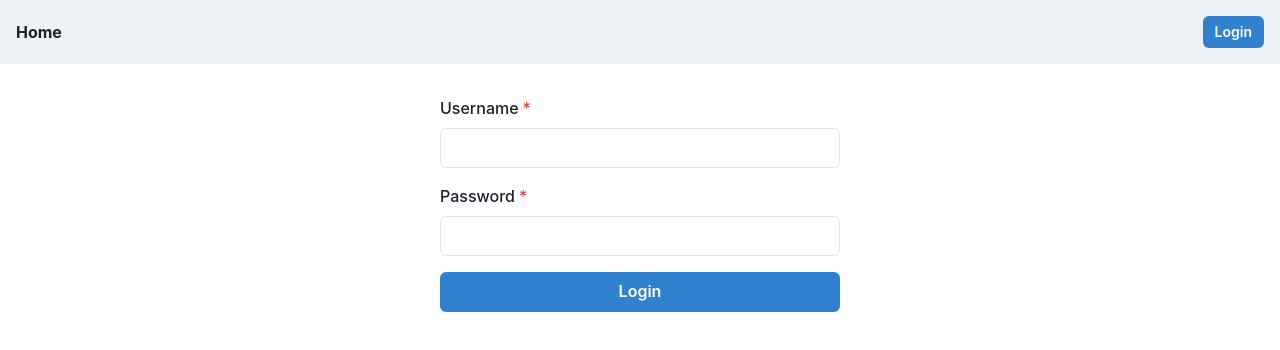
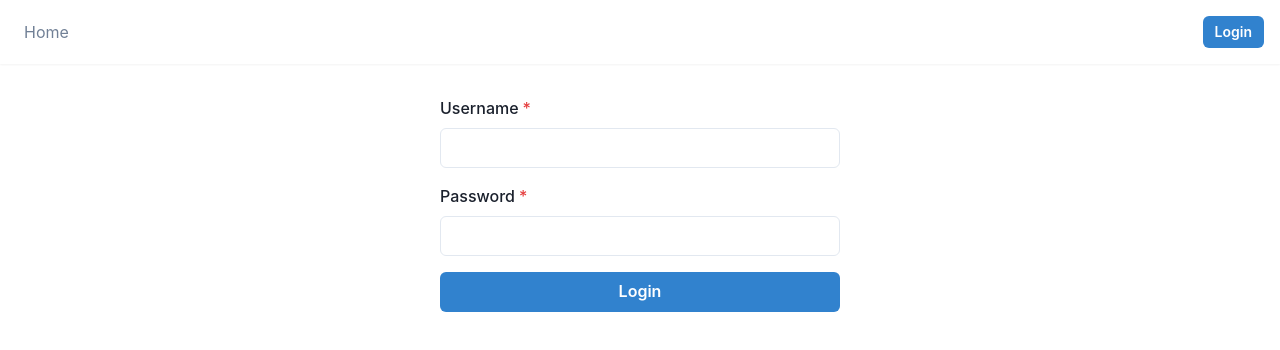
Before and after one commit to sano-suguru/discord-like-app, a React (Vite) app: page /login in a window 1280 px wide. Shown: the top 350 px of the page. Built offline with nearby package versions, Linux system fonts and the light colour scheme.

Commit message:
ナビゲーションバーで現在のページを強調表示

```diff
--- a/src/App.tsx
+++ b/src/App.tsx
@@ -17,6 +17,7 @@ const App: React.FC = () => {
           <Route path="/login" element={<LoginForm />} />
           <Route element={<PrivateRoute />}>
             <Route path="/" element={<Home />} />
+            <Route path="/chat" element={<Chat />} />
             <Route path="/chat/:channelId" element={<Chat />} />
             <Route path="/profile" element={<ProfilePage />} />
           </Route>
--- a/src/api/mockUserApi.ts
+++ b/src/api/mockUserApi.ts
@@ -5,7 +5,7 @@ import { delay } from '../util/delay';
 export const mockUserApi = {
     getProfile: async (): Promise<User> => {
         const authState = useAuthStore.getState();
-        await delay(1000);
+        await delay(500);
         if (!authState.user) {
             throw new Error('User not authenticated');
         }
@@ -14,7 +14,7 @@ export const mockUserApi = {
 
     updateProfile: async (data: UserProfileFormData): Promise<User> => {
         const authState = useAuthStore.getState();
-        await delay(1000);
+        await delay(500);
         if (!authState.user) {
             throw new Error('User not authenticated');
         }
--- a/src/components/ChatArea.tsx
+++ b/src/components/ChatArea.tsx
@@ -2,7 +2,7 @@ import React, { useState, useRef, useEffect } from 'react';
 import { Box, Button, HStack, Input, VStack, Text, IconButton } from '@chakra-ui/react';
 import { DeleteIcon } from '@chakra-ui/icons';
 import { useChatStore } from '../stores/chatStore';
-import { useAuthStore } from '../stores/authStore'; // 追加
+import { useAuthStore } from '../stores/authStore';
 import EditMessageForm from './EditMessageForm';
 import { FileAttachment } from '../types/fileAttachment';
 import FileUploadButton from './FileUploadButton';
@@ -15,7 +15,7 @@ interface ChatAreaProps {
 
 const ChatArea: React.FC<ChatAreaProps> = ({ channelId }) => {
     const { messages, setCurrentChannel, sendMessage, editMessage, deleteMessage, addReaction, removeReaction } = useChatStore();
-    const { username } = useAuthStore(); // 追加
+    const { user } = useAuthStore();
     const [newMessage, setNewMessage] = useState('');
     const [editingMessageId, setEditingMessageId] = useState<string | null>(null);
     const messagesEndRef = useRef<HTMLDivElement>(null);
@@ -33,8 +33,6 @@ const ChatArea: React.FC<ChatAreaProps> = ({ channelId }) => {
     const [attachment, setAttachment] = useState<FileAttachment | null>(null);
 
     const handleFileSelect = async (file: File) => {
-        // 実際のアプリケーションでは、ここでファイルをサーバーにアップロードし、URLを取得します
-        // この例では、ローカルの URL を生成しています
         const url = URL.createObjectURL(file);
         setAttachment({
             name: file.name,
@@ -44,8 +42,8 @@ const ChatArea: React.FC<ChatAreaProps> = ({ channelId }) => {
     };
 
     const handleSend = () => {
-        if ((newMessage.trim() || attachment) && username) {
-            sendMessage(newMessage, username, attachment || undefined);
+        if ((newMessage.trim() || attachment) && user) {
+            sendMessage(newMessage, user.username, attachment || undefined);
             setNewMessage('');
             setAttachment(null);
         }
@@ -57,7 +55,7 @@ const ChatArea: React.FC<ChatAreaProps> = ({ channelId }) => {
     };
 
     const handleDelete = (channelId: string, messageId: string) => {
-        if (window.confirm('Are you sure you want to delete this message?')) {
+        if (window.confirm('このメッセージを削除してもよろしいですか？')) {
             deleteMessage(channelId, messageId);
         }
     };
@@ -75,14 +73,14 @@ const ChatArea: React.FC<ChatAreaProps> = ({ channelId }) => {
                                     onCancel={() => setEditingMessageId(null)}
                                 />
                             ) : (
-                                username && <MessageItem
+                                user && <MessageItem
                                     message={message}
-                                    isOwnMessage={message.username === username}
-                                    currentUsername={username}
+                                    isOwnMessage={message.username === user.username}
+                                    currentUsername={user.username}
                                     onEdit={(messageId) => setEditingMessageId(messageId)}
                                     onDelete={(messageId) => handleDelete(channelId, messageId)}
-                                    onAddReaction={(messageId, emoji) => addReaction(channelId, messageId, emoji, username)}
-                                    onRemoveReaction={(messageId, emoji) => removeReaction(channelId, messageId, emoji, username)}
+                                    onAddReaction={(messageId, emoji) => addReaction(channelId, messageId, emoji, user.username)}
+                                    onRemoveReaction={(messageId, emoji) => removeReaction(channelId, messageId, emoji, user.username)}
                                 />
                             )}
                         </Box>
--- a/src/components/Navbar.tsx
+++ b/src/components/Navbar.tsx
@@ -1,36 +1,60 @@
 import React from 'react';
-import { Box, Flex, Link, Button } from '@chakra-ui/react';
-import { Link as RouterLink } from 'react-router-dom';
+import { Link, useLocation } from 'react-router-dom';
+import { Box, Flex, Text, Button, Stack } from '@chakra-ui/react';
 import { useAuthStore } from '../stores/authStore';
+
+interface NavItemProps {
+    to: string;
+    children: React.ReactNode;
+}
+
+const NavItem: React.FC<NavItemProps> = ({ to, children }) => {
+    const location = useLocation();
+    const isActive = location.pathname === to || (to === '/chat' && location.pathname.startsWith('/chat'));
+
+    return (
+        <Link to={to}>
+            <Text
+                px={2}
+                py={1}
+                rounded={'md'}
+                fontWeight={isActive ? 'bold' : 'normal'}
+                color={isActive ? 'blue.500' : 'gray.500'}
+                _hover={{
+                    textDecoration: 'none',
+                    bg: 'gray.100',
+                }}
+            >
+                {children}
+            </Text>
+        </Link>
+    );
+};
 
 export const Navbar: React.FC = () => {
     const { isAuthenticated, logout } = useAuthStore();
 
     return (
-        <Box bg="gray.100" px={4}>
-            <Flex h={16} alignItems={'center'} justifyContent={'space-between'}>
-                <Flex alignItems={'center'}>
-                    <Link as={RouterLink} to="/" fontWeight="bold" mr={4}>
-                        Home
-                    </Link>
-                    {isAuthenticated && (
-                        <>
-                            <Link as={RouterLink} to="/chat" mr={4}>
-                                Chat
-                            </Link>
-                            <Link as={RouterLink} to="/profile" mr={4}>
-                                Profile
-                            </Link>
-                        </>
-                    )}
+        <Box bg="white" px={4} boxShadow="sm">
+            <Flex h={16} alignItems="center" justifyContent="space-between">
+                <Flex alignItems="center">
+                    <Stack direction="row" spacing={4}>
+                        <NavItem to="/">Home</NavItem>
+                        {isAuthenticated && (
+                            <>
+                                <NavItem to="/chat">Chat</NavItem>
+                                <NavItem to="/profile">Profile</NavItem>
+                            </>
+                        )}
+                    </Stack>
                 </Flex>
-                <Flex alignItems={'center'}>
+                <Flex alignItems="center">
                     {isAuthenticated ? (
                         <Button onClick={logout} colorScheme="red" size="sm">
                             Logout
                         </Button>
                     ) : (
-                        <Link as={RouterLink} to="/login">
+                        <Link to="/login">
                             <Button colorScheme="blue" size="sm">
                                 Login
                             </Button>
--- a/src/pages/Chat.tsx
+++ b/src/pages/Chat.tsx
@@ -1,3 +1,4 @@
+// src/pages/Chat.tsx
 import React from 'react';
 import { Box, Flex } from '@chakra-ui/react';
 import { useParams } from 'react-router-dom';
@@ -7,15 +8,15 @@ import ChatArea from '../components/ChatArea';
 const Chat: React.FC = () => {
     const { channelId } = useParams<{ channelId?: string }>();
 
-    if (!channelId) {
-        return <div>Channel not found</div>;
-    }
-
     return (
         <Flex h="100vh">
             <Sidebar />
             <Box flex={1}>
-                <ChatArea channelId={channelId} />
+                {channelId ? (
+                    <ChatArea channelId={channelId} />
+                ) : (
+                    <Box p={4}>Please select a channel from the sidebar.</Box>
+                )}
             </Box>
         </Flex>
     );
--- a/src/stores/chatStore.ts
+++ b/src/stores/chatStore.ts
@@ -54,28 +54,23 @@ export const useChatStore = create<ChatState>((set, get) => ({
 
         const { webSocket, currentChannel } = get();
 
-        // 既に同じチャンネルに接続している場合は何もしない
         if (currentChannel === channelId) {
             return;
         }
 
-        // 既存のWebSocket接続を閉じる
         if (webSocket) {
             webSocket.disconnect();
         }
 
-        // 新しいWebSocket接続を作成
         const newWebSocket = new MockWebSocket(channelId);
         newWebSocket.connect();
         newWebSocket.onMessage((message) => {
             get().addMessage(channelId, message);
         });
 
-        // 状態を更新
         set({
             currentChannel: channelId,
             webSocket: newWebSocket,
-            // 新しいチャンネルのメッセージ配列を初期化（必要な場合）
             messages: {
                 ...get().messages,
                 [channelId]: get().messages[channelId] || []
```
